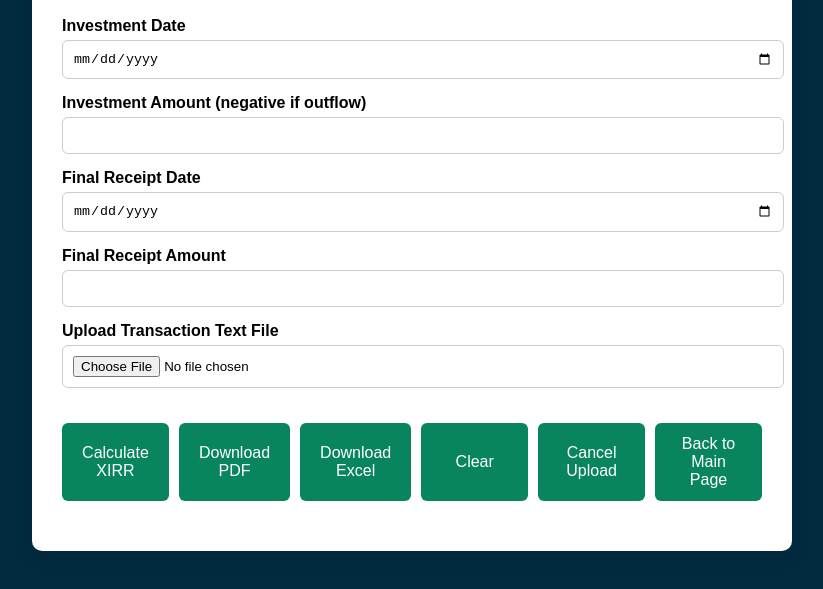
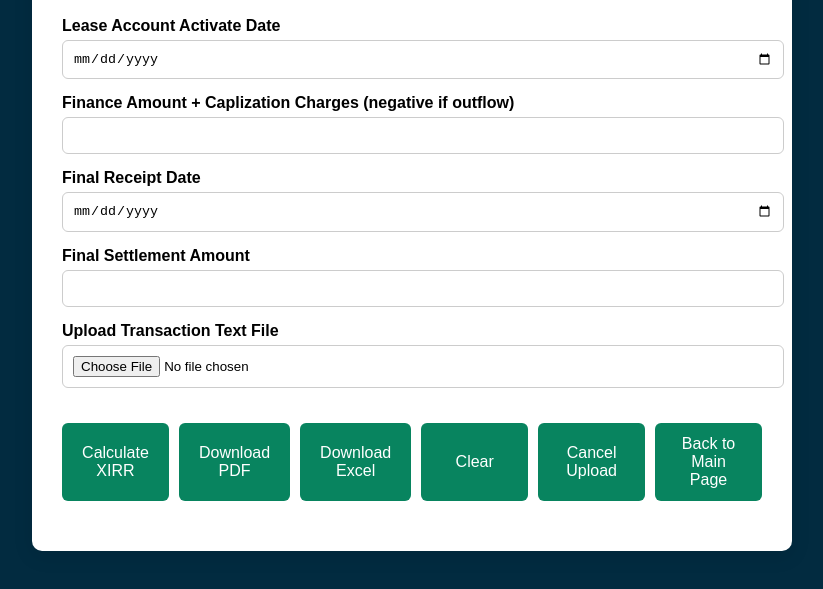
Before and after one commit to Dabared/XIIR_Automation, a plain HTML site: page index.html in a window 1280 px wide. Shown: the part 121-710 px from the top of the page, without its empty margins (228-1051 px from the left). Drawn offline with nearby package versions, Linux system fonts and the light colour scheme.

Commit message:
Update index.html
Lable Changes

```diff
--- a/index.html
+++ b/index.html
@@ -87,16 +87,16 @@
   <div class="container">
     <h2>XIRR Calculator</h2>
 
-    <label>Investment Date</label>
+    <label>Lease Account Activate Date</label>
     <input type="date" id="investmentDate" />
 
-    <label>Investment Amount (negative if outflow)</label>
+    <label>Finance Amount + Caplization Charges (negative if outflow)</label>
     <input type="number" id="investmentAmount" step="any" />
 
     <label>Final Receipt Date</label>
     <input type="date" id="finalDate" />
 
-    <label>Final Receipt Amount</label>
+    <label>Final Settlement Amount</label>
     <input type="number" id="finalAmount" step="any" />
 
     <label>Upload Transaction Text File</label>
```
